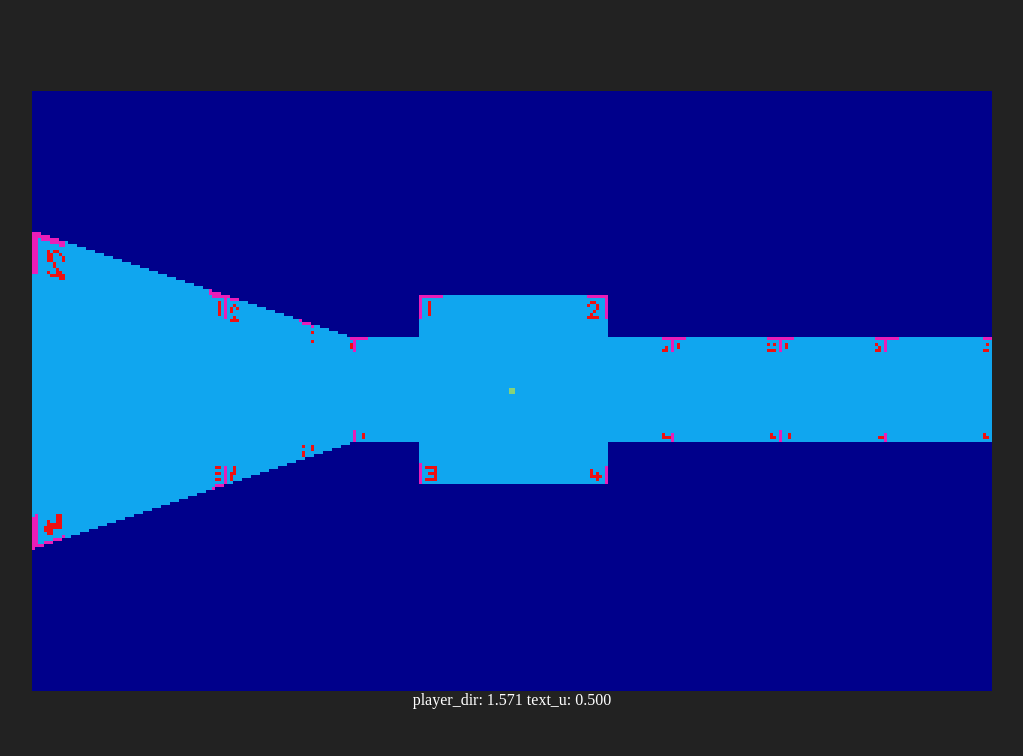
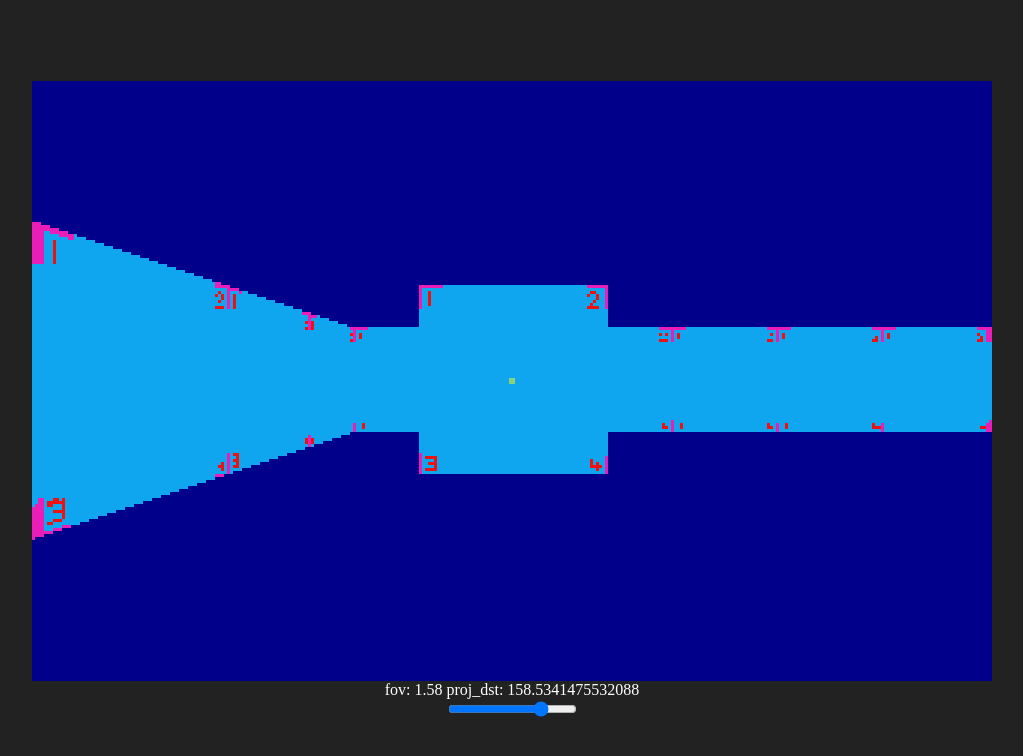
Before and after one commit to nicolasboulenc/raycaster-js, a plain HTML site: page index.html in a window 1280 px wide. Shown: the whole page, without its empty margins (128-1151 px from the left). Drawn offline with Linux system fonts and the light colour scheme.

Commit message:
yet another commit

```diff
--- a/index.html
+++ b/index.html
@@ -31,6 +31,9 @@
 <canvas width="960" height="600"></canvas>
 <img src="texture.png" alt="">
 <div id="debug"></div>
+<!-- 30deg 0.5235988rad to 110deg 1.919862rad -->
+<input type="range" id="fov" min="0.52" max="1.92" step="0.02" value="1.58" />
+
 <script src="raycaster.js"></script>
 </body>
 </html>
--- a/raycaster.js
+++ b/raycaster.js
@@ -6,7 +6,8 @@ const PLAYER_ROTATION 			= Math.PI
 
 
 let res = { w: 320, h: 200 }
-let fov = Math.PI/2
+let fov = 1.58
+let proj_dst = 0
 let angles = []
 
 let scale = 2
@@ -41,7 +42,7 @@ let map = [
 ]
 
 window.addEventListener("load", window_on_load)
-
+document.getElementById("fov").addEventListener("input", fov_onchange)
 
 function window_on_load(evt) {
 
@@ -80,7 +81,7 @@ function update_angles() {
 
 	angles = []
 
-	let proj_dst = (res.w / 2) / Math.tan(fov / 2)
+	proj_dst = (res.w / 2) / Math.tan(fov / 2)
 	// console.log(proj_dst)
 
 	for(let i=-res.w/2; i<res.w/2; i++) {
@@ -171,30 +172,33 @@ function drawLevel(rays) {
 	// for pixel to distance calc
 	const fov_tan = Math.tan(fov/2)
 
+	document.getElementById("debug").innerHTML = `fov: ${fov} proj_dst: ${proj_dst}`
+
 	let x = 0
 	for(let ray of rays) {
 
-		let dst = ray.dst * Math.cos(player.dir - ray.a)
+		let dst = ray.dst * Math.cos(player.dir - ray.a) * map_s
 
 		// calculate pixel-length
-		const pixel_length = (dst * map_s) / fov_tan / (res.w/2)
+		const pixel_length = dst * fov_tan / (res.w/2)
 		const h = Math.floor(map_s / pixel_length)
 
-		// let h = Math.floor(1 / dst * res.h)
 		let y0 = Math.floor((res.h - h) / 2)
 		let y1 = y0 + h
 
 		let u = 0
 		if(ray.type === "v") {
 			u = ray.y - Math.floor(ray.y)
+			if(ray.a  > Math.PI/2 || ray.a  < -Math.PI/2) u = 1 - u
 		}
 		else {
 			u = ray.x - Math.floor(ray.x)
+			if(ray.a < 0) u = 1 - u
 		}
 
-		if(ray.a < player.dir + 0.001 && ray.a > player.dir - 0.001) {
-			document.getElementById("debug").innerHTML = `player_dir: ${player.dir.toFixed(3)} text_u: ${u.toFixed(3)}`
-		}
+		// if(ray.a < player.dir + 0.001 && ray.a > player.dir - 0.001) {
+		// 	document.getElementById("debug").innerHTML = `player_dir: ${player.dir.toFixed(3)} text_u: ${u.toFixed(3)}`
+		// }
 
 		let texture_x = Math.floor(map_s * u)
 		for(let y=y0; y<y1; y++) {
@@ -370,12 +374,12 @@ function process_input(elapsed) {
 	if(input.left === true) {
 		let rotation = PLAYER_ROTATION * elapsed / 1000
 		player.dir += rotation
-		player.dir = player.dir % (Math.PI * 2)
+		if(player.dir > Math.PI) player.dir -= Math.PI*2
 	}
 	if(input.right === true) {
 		let rotation = PLAYER_ROTATION * elapsed / 1000
 		player.dir -= rotation
-		player.dir = player.dir % (Math.PI * 2)
+		if(player.dir < -Math.PI) player.dir += Math.PI*2
 	}
 }
 
@@ -415,6 +419,12 @@ function window_onkeyup(evt) {
 }
 
 
+function fov_onchange(evt) {
+	fov = parseFloat(document.getElementById("fov").value)
+	update_angles()
+}
+
+
 function canvas_on_mousemove(evt) {
 	// let brect = canvas.getBoundingClientRect()
 	// env.mouse.x = evt.clientX - brect.left
```
